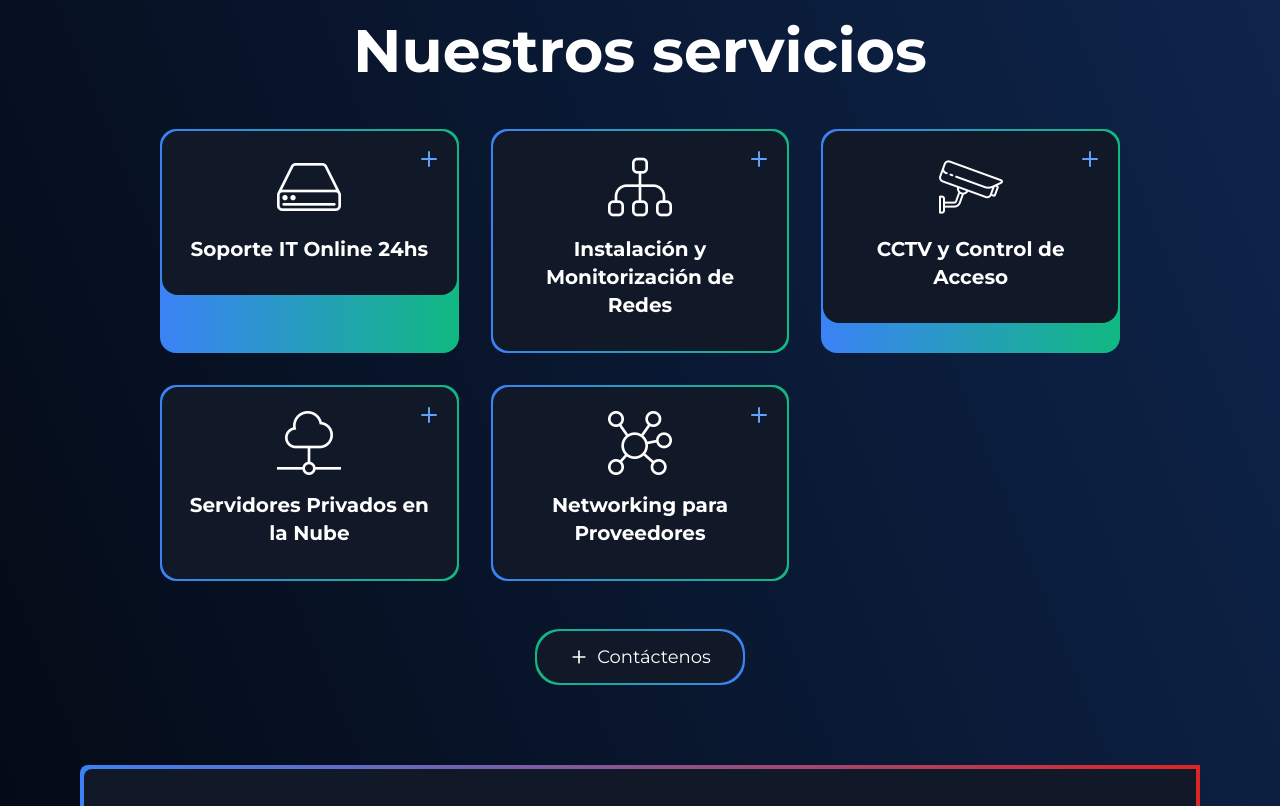
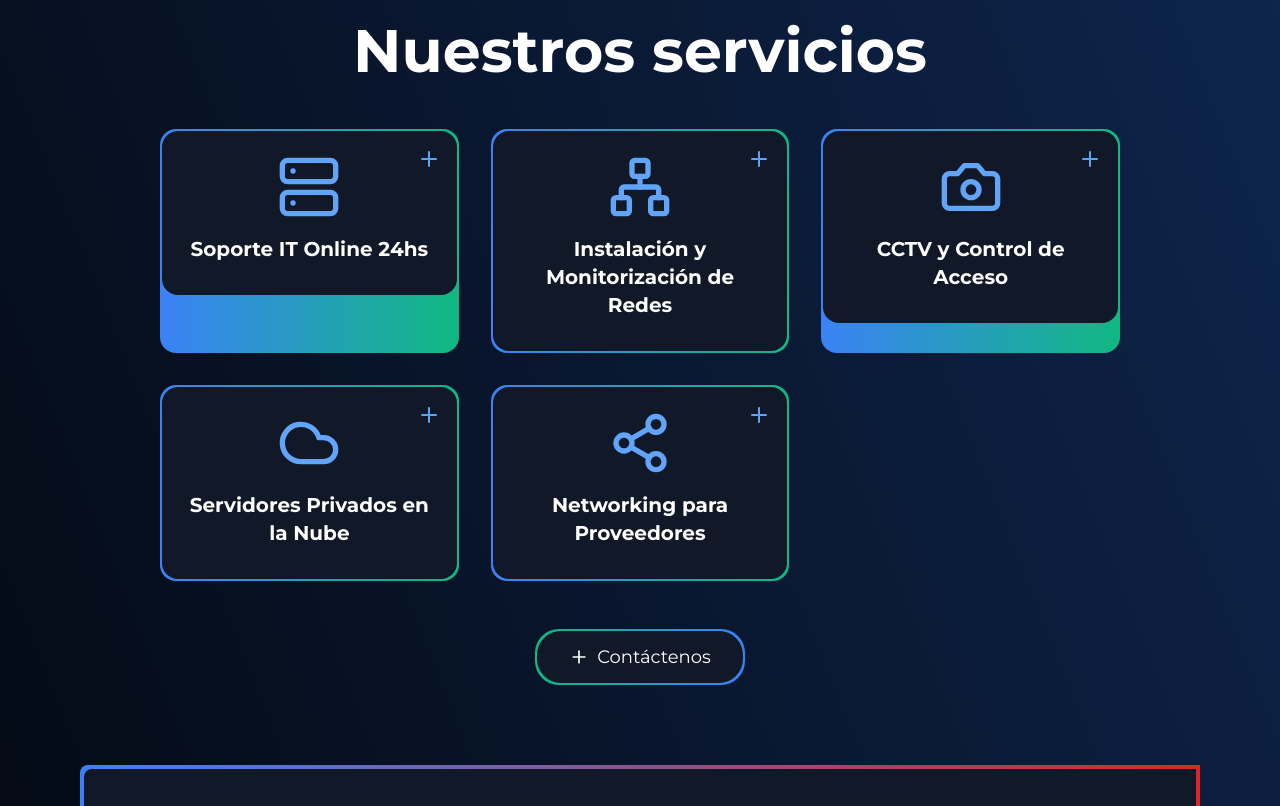
Before and after one commit to Guidoll2/pidosoporte, a Next.js app: page / in a window 1280 px wide. Shown: the part 800-1606 px from the top of the page. Built offline with nearby package versions, Linux system fonts and the light colour scheme.

Commit message:
fixing image

```diff
--- a/src/app/body.tsx
+++ b/src/app/body.tsx
@@ -3,7 +3,6 @@ import Image from "next/image";
 import { motion } from "framer-motion";
 import Navbar from "./navbar";
 import './globals.css';
-import Carousel from "./carrousel";
 import Carousel2 from "./carousel2";
 import ServiciosContainer from "./servicios";
 import { CheckCircle, Users, Award, Phone, Mail } from 'lucide-react';
@@ -23,11 +22,6 @@ const images = [
   '/kg.png',
   '/mk.png',
   '/wd.png',
-];
-
-const images2 = [
-  '/muni.png',
-  '/ftrack.png',
 ];
 
 const Body = () => (
@@ -74,7 +68,7 @@ const Body = () => (
         transition={{ duration: 0.8, ease: 'easeOut' }}
       >
         <Image
-          src={"/itsupport.jpeg"}
+          src={"/Itsupport.jpeg"}
           alt="IT Support"
           width={600}
           height={600}
--- a/src/app/servicios.tsx
+++ b/src/app/servicios.tsx
@@ -1,32 +1,31 @@
 import React, { useState } from 'react';
 import { motion, AnimatePresence } from 'framer-motion';
-import Image from 'next/image';
-import { Plus } from 'lucide-react';
+import { Plus, Server, Network, Camera, Cloud, Share2 } from 'lucide-react';
 
 const services = [
   {
     title: 'Soporte IT Online 24hs',
-    icon: '/disco-duroblanco.png',
+    icon: <Server size={64} className="mb-4 text-blue-400" />,
     desc: 'Sistema de ticket vía Email para mantener su empresa en funcionamiento 24×7, 365 días al año.',
   },
   {
     title: 'Instalación y Monitorización de Redes',
-    icon: '/redblanco.png',
+    icon: <Network size={64} className="mb-4 text-blue-400" />,
     desc: 'Implementación de cableado CAT5/CAT6, fibra óptica y organización de racks con monitoreo proactivo.',
   },
   {
     title: 'CCTV y Control de Acceso',
-    icon: '/cctv.png',
+    icon: <Camera size={64} className="mb-4 text-blue-400" />,
     desc: 'Instalación de cámaras IP, sistemas CCTV y soluciones avanzadas de control de acceso.',
   },
   {
     title: 'Servidores Privados en la Nube',
-    icon: '/cloudb.png',
+    icon: <Cloud size={64} className="mb-4 text-blue-400" />,
     desc: 'Infraestructura en la nube con alta disponibilidad y seguridad personalizada para su negocio.',
   },
   {
     title: 'Networking para Proveedores',
-    icon: '/network.png',
+    icon: <Share2 size={64} className="mb-4 text-blue-400" />,
     desc: 'Soluciones de redes escalables diseñadas para operadores y proveedores de servicios.',
   },
 ];
@@ -57,13 +56,7 @@ const ServiciosContainer = () => {
               className="bg-gray-900 rounded-2xl p-6 flex flex-col items-center text-center relative"
               onClick={() => setSelected(selected === idx ? null : idx)}
             >
-              <Image
-                src={svc.icon}
-                alt={svc.title}
-                width={64}
-                height={64}
-                className="mb-4"
-              />
+              {svc.icon}
               <h3 className="text-xl font-semibold text-white mb-2">
                 {svc.title}
               </h3>
```
